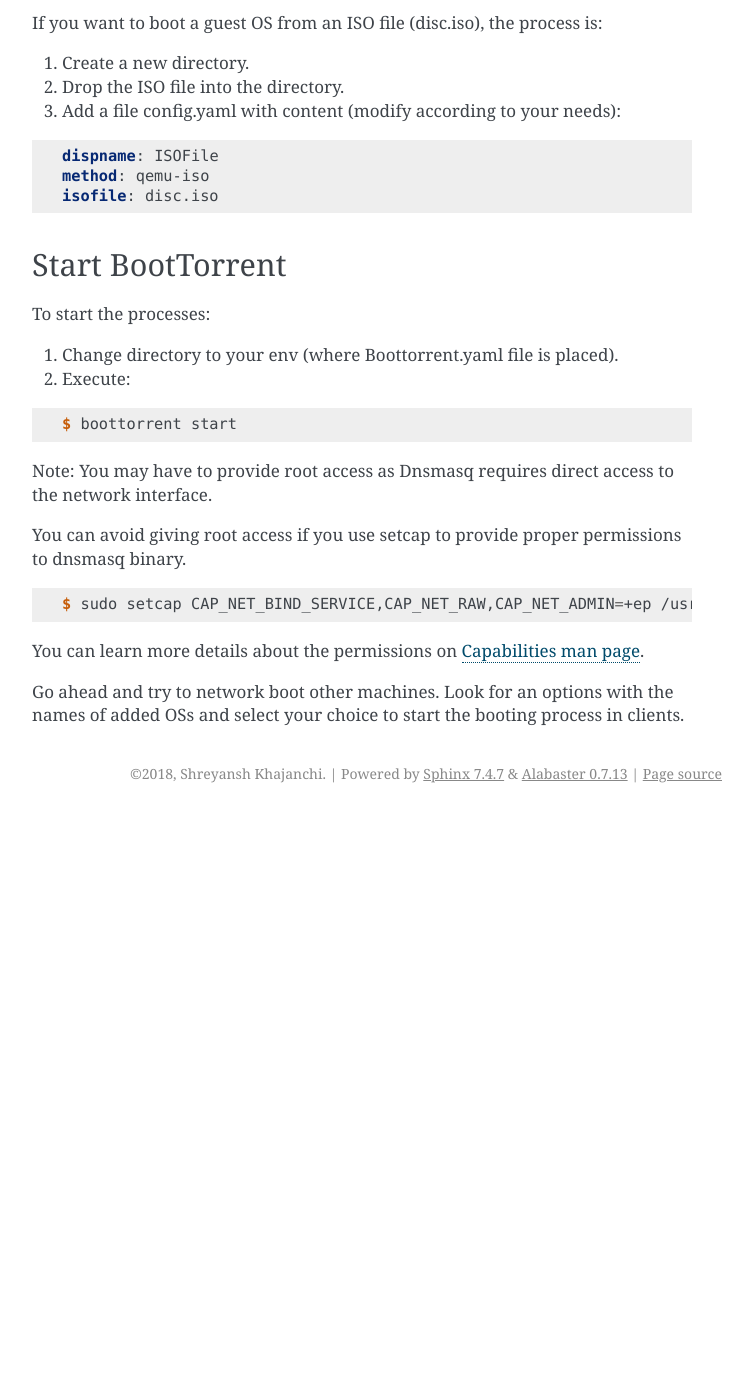
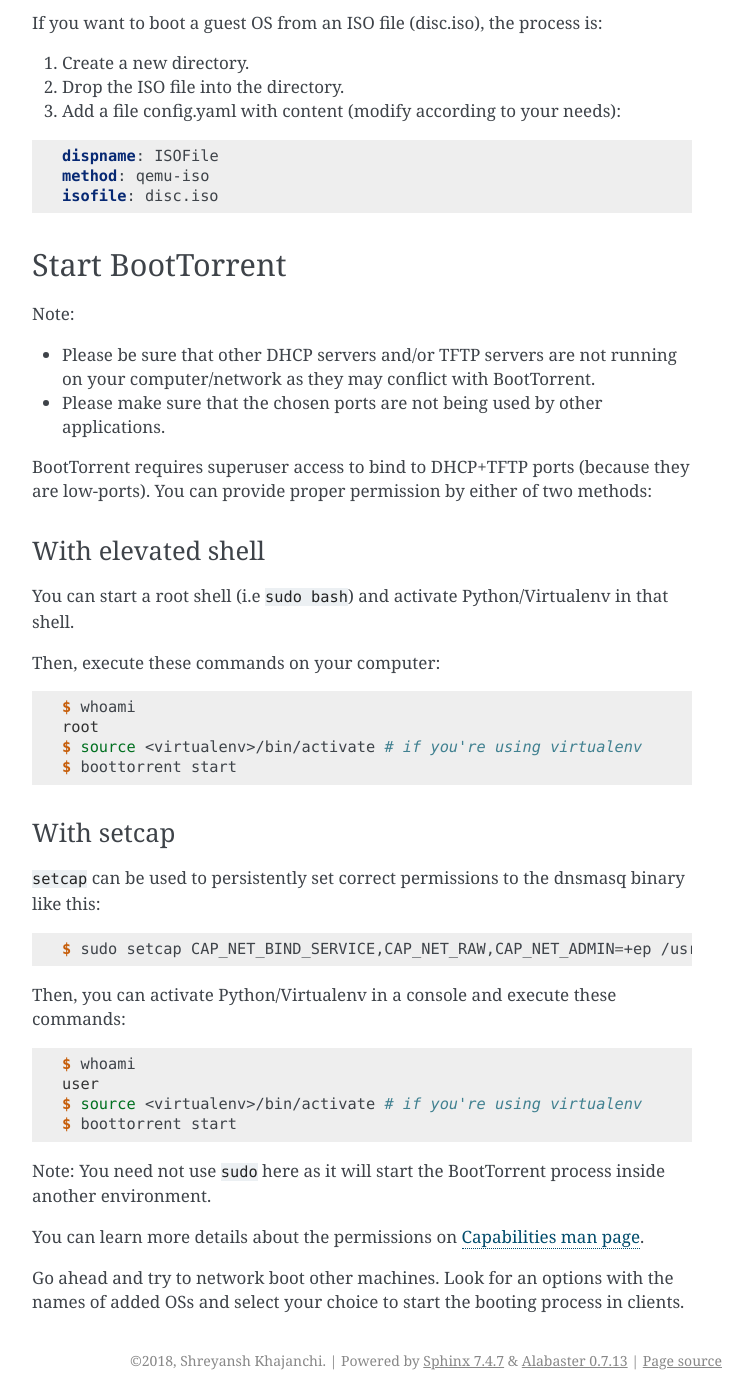
Before and after one commit to shreyanshk/boottorrent, a Sphinx documentation site: the page built from docs/usage.rst, in a window 1280 px wide and 1400 px high, scrolled down 5619 px. Shown: the whole window, without its empty margins (388-1141 px from the left). Built offline with Sphinx 7.4.7, drawn with Linux system fonts in a browser that asks for light colours; before the commit the page ends 6432 px from its top, so only the background shows below that; some of the changed text lies outside the part shown.

Commit message:
docs: usage, quickstart: simplify instructions on how to start

```diff
--- a/docs/faq.rst
+++ b/docs/faq.rst
@@ -1,6 +1,11 @@
 ==========================
 Frequently Asked Questions
 ==========================
+
+Why does BootTorrent require superuser network access?
+------------------------------------------------------
+
+Binding to low network ports (<1024) on *nix based computers requires superuser access. Because BootTorrent needs access to port 67 (DHCP) and port 69 (TFTP), it needs superuser access. So, either you can run BootTorrent in an elevated shell or you could use ``setcap`` utility to provide appropriate permissions.
 
 Which architectures are supported?
 ----------------------------------
--- a/docs/usage.rst
+++ b/docs/usage.rst
@@ -65,22 +65,46 @@
 Start BootTorrent
 -----------------
 
-To start the processes:
+Note:
 
-1. Change directory to your env (where Boottorrent.yaml file is placed).
-2. Execute:
+* Please be sure that other DHCP servers and/or TFTP servers are not running on your computer/network as they may conflict with BootTorrent.
+* Please make sure that the chosen ports are not being used by other applications.
+
+BootTorrent requires superuser access to bind to DHCP+TFTP ports (because they are low-ports). You can provide proper permission by either of two methods:
+
+With elevated shell
+~~~~~~~~~~~~~~~~~~~
+
+You can start a root shell (i.e ``sudo bash``) and activate Python/Virtualenv in that shell.
+
+Then, execute these commands on your computer:
 
 .. code-block:: console
 
+    $ whoami
+    root
+    $ source <virtualenv>/bin/activate # if you're using virtualenv
     $ boottorrent start
 
-Note: You may have to provide root access as Dnsmasq requires direct access to the network interface.
+With setcap
+~~~~~~~~~~~
 
-You can avoid giving root access if you use setcap to provide proper permissions to dnsmasq binary.
+``setcap`` can be used to persistently set correct permissions to the dnsmasq binary like this:
 
 .. code-block:: console
 
     $ sudo setcap CAP_NET_BIND_SERVICE,CAP_NET_RAW,CAP_NET_ADMIN=+ep /usr/bin/dnsmasq
+
+Then, you can activate Python/Virtualenv in a console and execute these commands:
+
+.. code-block:: console
+
+    $ whoami
+    user
+    $ source <virtualenv>/bin/activate # if you're using virtualenv
+    $ boottorrent start
+
+Note: You need not use ``sudo`` here as it will start the BootTorrent process inside another environment.
 
 You can learn more details about the permissions on `Capabilities man page`_.
 
```
Also changed, not shown: docs/quickstart.rst (+29 -5 lines).
